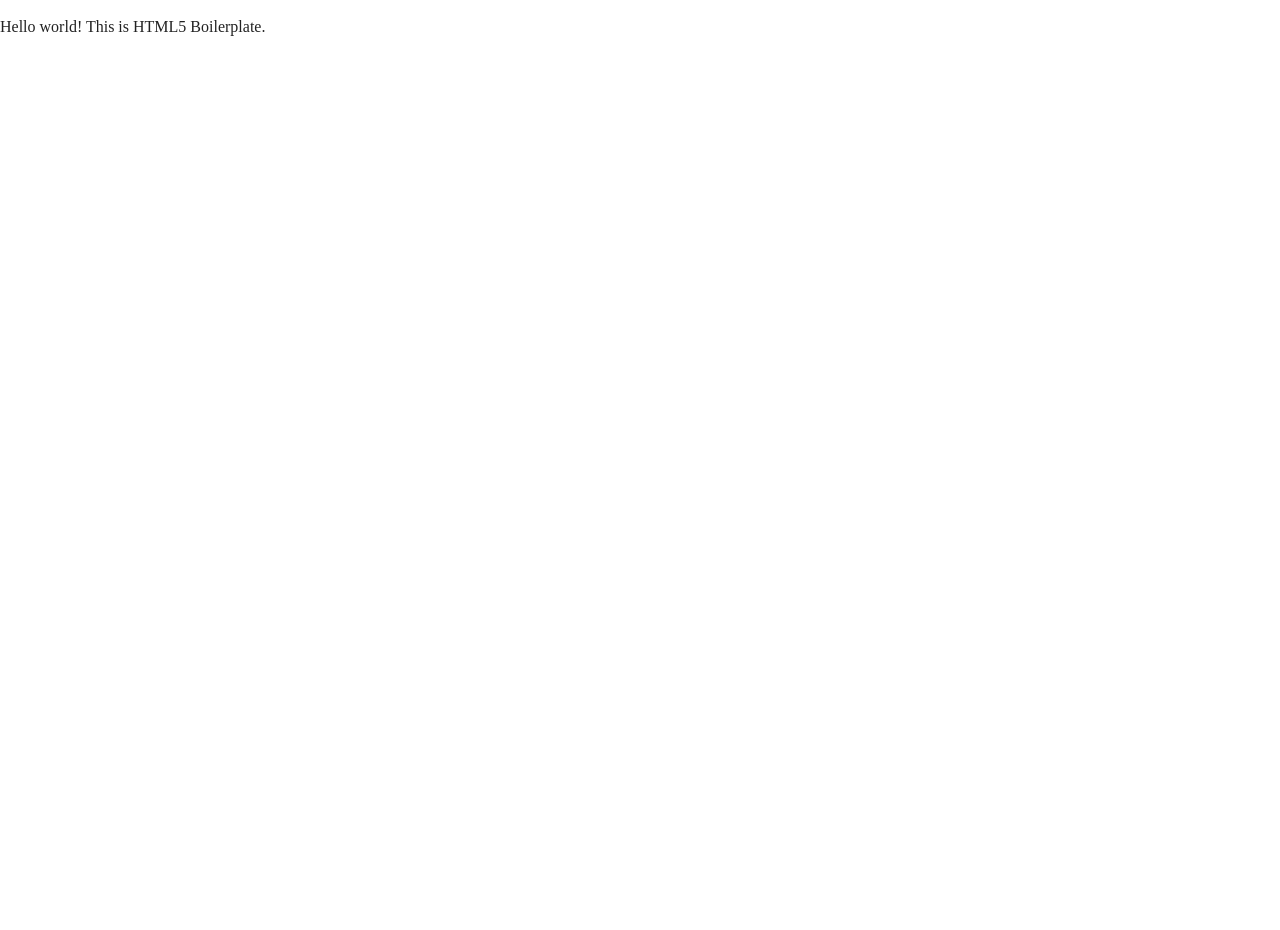
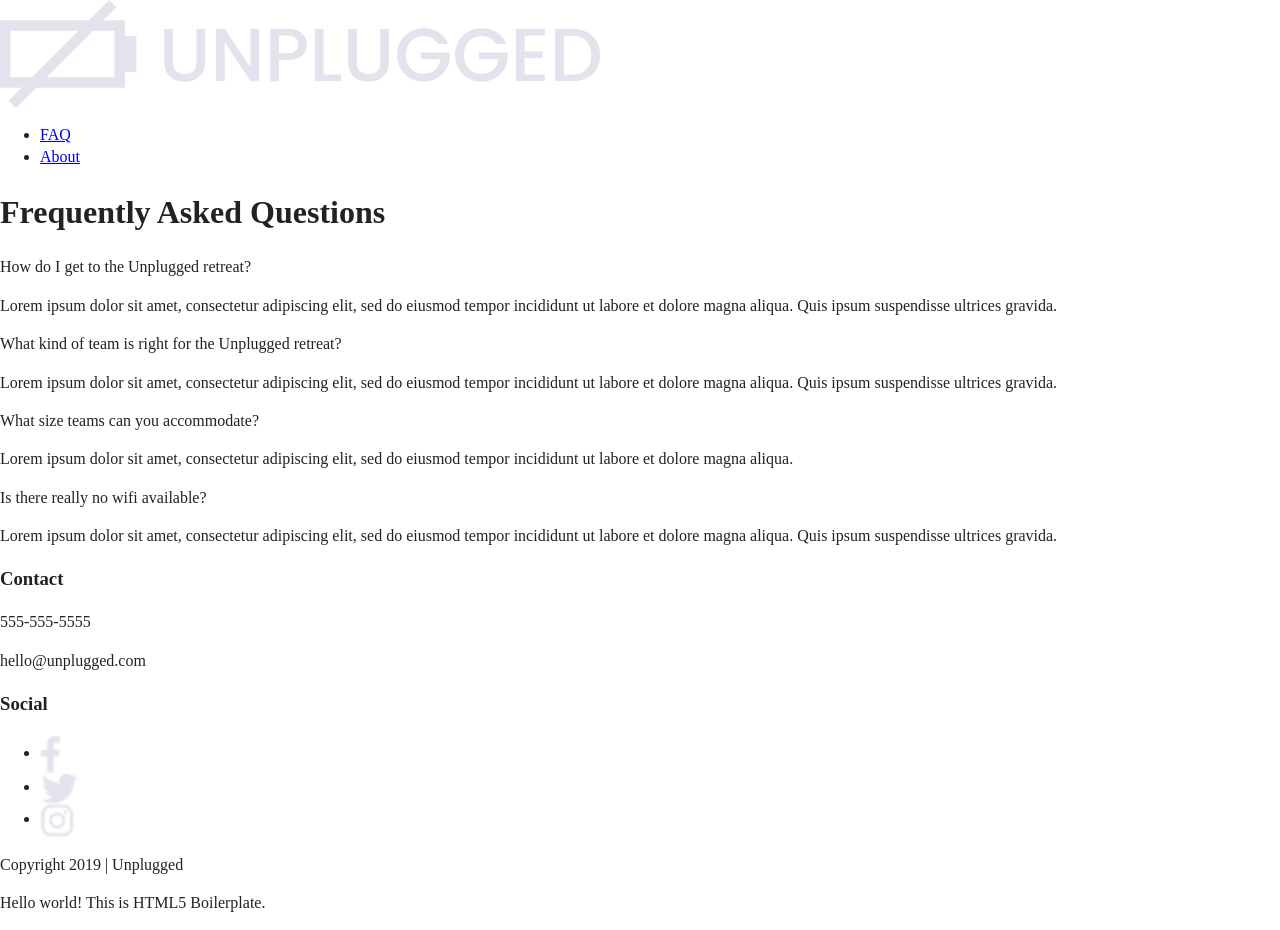
Before and after one commit to Stef612/unplugged-retreat, a website: page faq/index.html in a window 1280 px wide. Before the commit the page ends 800 px from the top, so only its background shows below. Drawn offline with Linux system fonts and the light colour scheme.

Commit message:
added faq page

```diff
--- a/faq/index.html
+++ b/faq/index.html
@@ -23,7 +23,55 @@
 </head>
 
 <body>
+  <header>
+    <div class="top">
+      <a href="../index.html"><img src="../img/unpluggedlogo.png" alt="unplugged logo"></a>
+      <nav>
+        <ul>
+            <li><a href="index.html" target="_blank">FAQ</a></li>
+            <li><a href="../about/index.html" target="_blank">About</a></li>
+        </ul>
+      </nav>
+    </div>
+  </header>
+  <div class="questions">
+    <h1>Frequently Asked Questions</h1>
+    <div class="content">
+      <article>
+        <p>How do I get to the Unplugged retreat?</p>
+        <p>Lorem ipsum dolor sit amet, consectetur adipiscing elit, sed do eiusmod tempor incididunt ut labore et dolore magna aliqua. Quis ipsum suspendisse ultrices gravida.  </p>
+      </article>
+      <article>
+        <p>What kind of team is right for the Unplugged retreat?</p>
+        <p>Lorem ipsum dolor sit amet, consectetur adipiscing elit, sed do eiusmod tempor incididunt ut labore et dolore magna aliqua. Quis ipsum suspendisse ultrices gravida.  </p>
+      </article>
+      <article>
+        <p>What size teams can you accommodate?</p>
+        <p>Lorem ipsum dolor sit amet, consectetur adipiscing elit, sed do eiusmod tempor incididunt ut labore et dolore magna aliqua. </p>
+      </article>
+      <article>
+        <p>Is there really no wifi available?</p>
+        <p>Lorem ipsum dolor sit amet, consectetur adipiscing elit, sed do eiusmod tempor incididunt ut labore et dolore magna aliqua. Quis ipsum suspendisse ultrices gravida. </p>
+      </article>
+    </div>
 
+  </div>
+  <footer>
+    <div class="half-footer">
+      <h3>Contact</h3>
+      <p>555-555-5555</p>
+      <p>hello@unplugged.com</p>
+    </div>
+    <div class="half-footer">
+      <h3>Social</h3>
+      <ul>
+        <li><img src="../img/facebook@2x.png" alt="fb-logo"></li>
+        <li><img src="../img/twitter@2x.png" alt="twiitter-logo"></li>
+        <li><img src="../img/Instagram@2x.png" alt="insta-logo"></li>
+      </ul>
+    </div>
+    <p>Copyright 2019 | Unplugged</p>
+  </footer>
   <!-- Add your site or application content here -->
   <p>Hello world! This is HTML5 Boilerplate.</p>
   <script src="../js/vendor/modernizr-3.11.2.min.js"></script>
```
Also changed, not shown: about/index.html (+4 -5 lines), index.html (+1 -1 lines).
